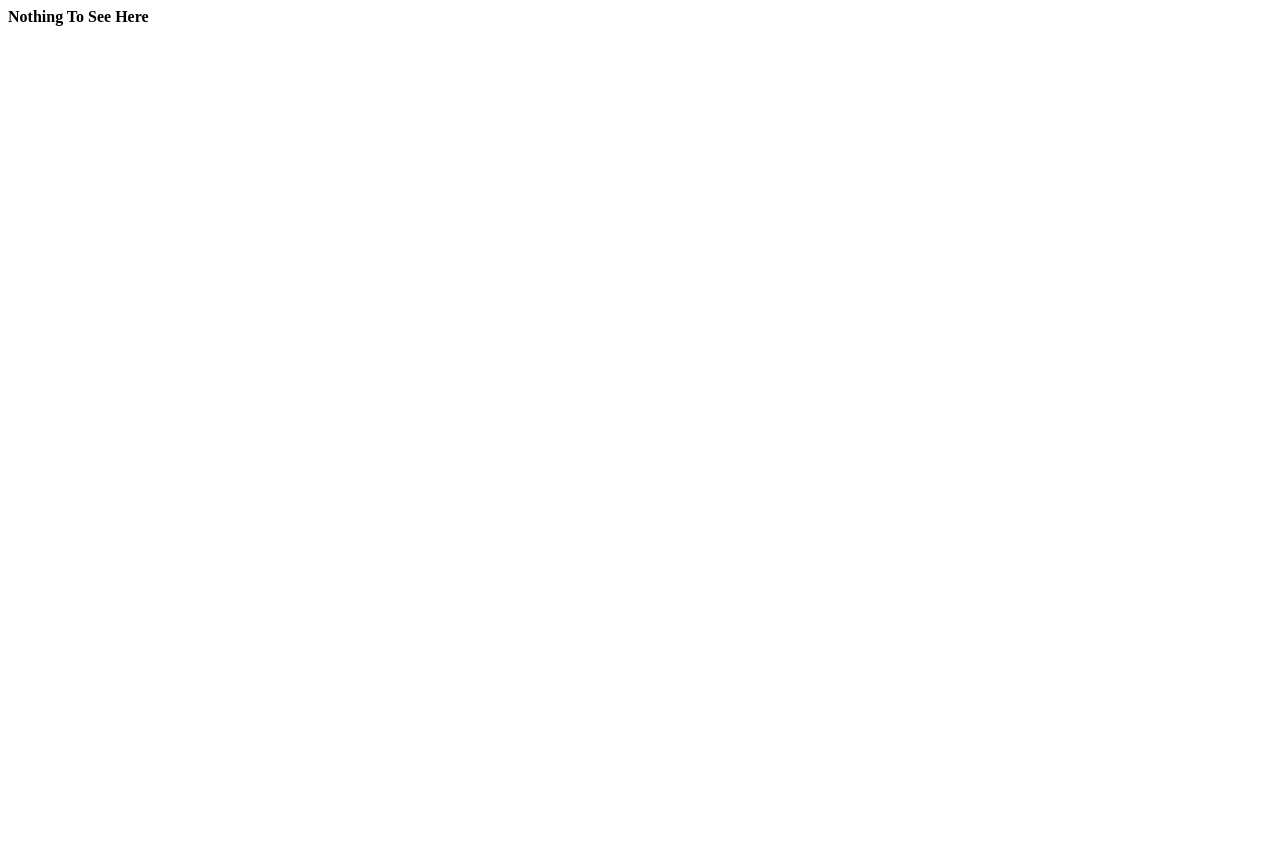
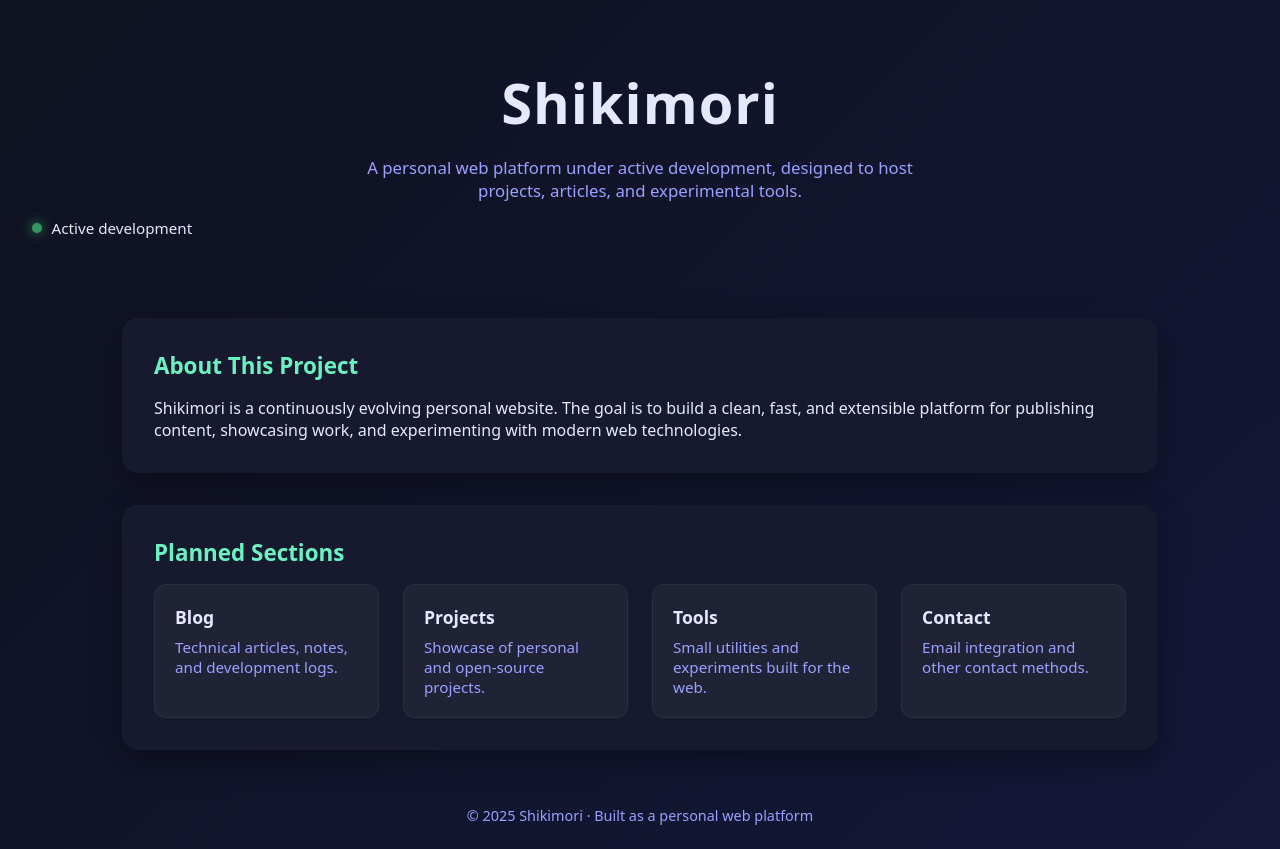
Before and after one commit to realshikimori/website, a plain HTML site: page index.html in a window 1280 px wide. Before the commit the page ends 800 px from the top, so only its background shows below. Drawn offline with Linux system fonts and the light colour scheme.

Commit message:
Updated index.html

```diff
--- a/index.html
+++ b/index.html
@@ -1,9 +1,209 @@
-<DOCTYPE html>
-<html>
+<!DOCTYPE html>
+<html lang="en">
+<head>
+  <meta charset="UTF-8" />
+  <meta name="viewport" content="width=device-width, initial-scale=1.0" />
+  <title>Shikimori — Personal Web Platform</title>
+
+  <style>
+    :root {
+      --bg: #0f1220;
+      --card: #171a2e;
+      --accent: #6cf2c2;
+      --text: #e6e8ff;
+      --muted: #9aa0ff;
+    }
+
+    * {
+      box-sizing: border-box;
+      margin: 0;
+      padding: 0;
+      font-family: system-ui, -apple-system, BlinkMacSystemFont, sans-serif;
+    }
+
+    body {
+      background: linear-gradient(135deg, #0f1220, #141738);
+      color: var(--text);
+      min-height: 100vh;
+      display: flex;
+      flex-direction: column;
+    }
+
+    header {
+      padding: 4rem 2rem 3rem;
+      text-align: center;
+    }
+
+    header h1 {
+      font-size: clamp(2.5rem, 5vw, 3.5rem);
+      letter-spacing: 1px;
+    }
+
+    header p {
+      margin-top: 1rem;
+      max-width: 600px;
+      margin-inline: auto;
+      color: var(--muted);
+      font-size: 1.05rem;
+    }
+
+    main {
+      flex: 1;
+      padding: 2rem;
+      max-width: 1100px;
+      margin: auto;
+      display: grid;
+      gap: 2rem;
+    }
+
+    section {
+      background: var(--card);
+      border-radius: 16px;
+      padding: 2rem;
+      box-shadow: 0 10px 30px rgba(0,0,0,0.35);
+      transition: transform 0.2s ease, box-shadow 0.2s ease;
+    }
+
+    section:hover {
+      transform: translateY(-4px);
+      box-shadow: 0 20px 40px rgba(0,0,0,0.5);
+    }
+
+    section h2 {
+      margin-bottom: 1rem;
+      font-size: 1.4rem;
+      color: var(--accent);
+    }
+
+    .grid {
+      display: grid;
+      grid-template-columns: repeat(auto-fit, minmax(220px, 1fr));
+      gap: 1.5rem;
+    }
+
+    .card {
+      background: rgba(255,255,255,0.04);
+      border-radius: 12px;
+      padding: 1.25rem;
+      border: 1px solid rgba(255,255,255,0.05);
+    }
+
+    .card h3 {
+      margin-bottom: 0.5rem;
+      font-size: 1.1rem;
+    }
+
+    .card p {
+      font-size: 0.95rem;
+      color: var(--muted);
+    }
+
+    .status {
+      display: flex;
+      align-items: center;
+      gap: 0.6rem;
+      margin-top: 1rem;
+      font-size: 0.95rem;
+    }
+
+    .dot {
+      width: 10px;
+      height: 10px;
+      border-radius: 50%;
+      background: #4ade80;
+      box-shadow: 0 0 12px #4ade80;
+      animation: pulse 1.6s infinite;
+    }
+
+    @keyframes pulse {
+      0% { opacity: 0.4; }
+      50% { opacity: 1; }
+      100% { opacity: 0.4; }
+    }
+
+    footer {
+      text-align: center;
+      padding: 1.5rem;
+      font-size: 0.9rem;
+      color: var(--muted);
+    }
+
+    button {
+      background: var(--accent);
+      color: #0f1220;
+      border: none;
+      padding: 0.6rem 1.1rem;
+      border-radius: 8px;
+      cursor: pointer;
+      font-weight: 600;
+      transition: transform 0.15s ease, box-shadow 0.15s ease;
+    }
+
+    button:hover {
+      transform: translateY(-1px);
+      box-shadow: 0 6px 18px rgba(108,242,194,0.35);
+    }
+
+    .log {
+      margin-top: 1rem;
+      font-size: 0.9rem;
+      color: var(--muted);
+      min-height: 1.2em;
+    }
+  </style>
+</head>
+<body>
+
   <header>
-    <title>Hello</title>
-   </header>
-  <body>
-    <strong>Nothing To See Here</strong>
-  </body>
+    <h1>Shikimori</h1>
+    <p>
+      A personal web platform under active development, designed to host
+      projects, articles, and experimental tools.
+    </p>
+
+    <div class="status">
+      <span class="dot"></span>
+      <span>Active development</span>
+    </div>
+  </header>
+
+  <main>
+
+    <section>
+      <h2>About This Project</h2>
+      <p>
+        Shikimori is a continuously evolving personal website. The goal is to
+        build a clean, fast, and extensible platform for publishing content,
+        showcasing work, and experimenting with modern web technologies.
+      </p>
+    </section>
+
+    <section>
+      <h2>Planned Sections</h2>
+      <div class="grid">
+        <div class="card">
+          <h3>Blog</h3>
+          <p>Technical articles, notes, and development logs.</p>
+        </div>
+        <div class="card">
+          <h3>Projects</h3>
+          <p>Showcase of personal and open-source projects.</p>
+        </div>
+        <div class="card">
+          <h3>Tools</h3>
+          <p>Small utilities and experiments built for the web.</p>
+        </div>
+        <div class="card">
+          <h3>Contact</h3>
+          <p>Email integration and other contact methods.</p>
+        </div>
+      </div>
+    </section>
+  </main>
+
+  <footer>
+    © 2025 Shikimori · Built as a personal web platform
+  </footer>
+
+</body>
 </html>
```
